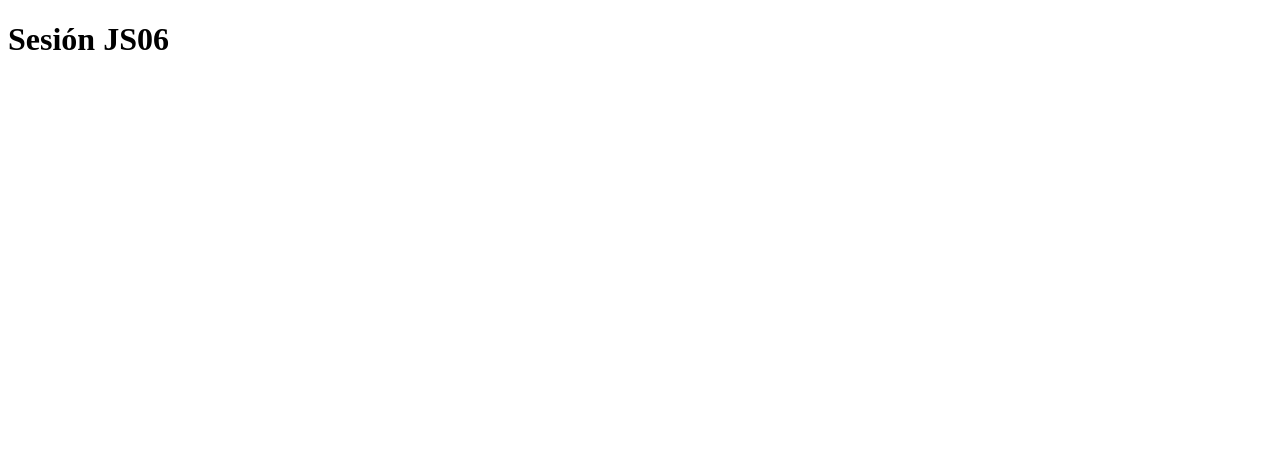
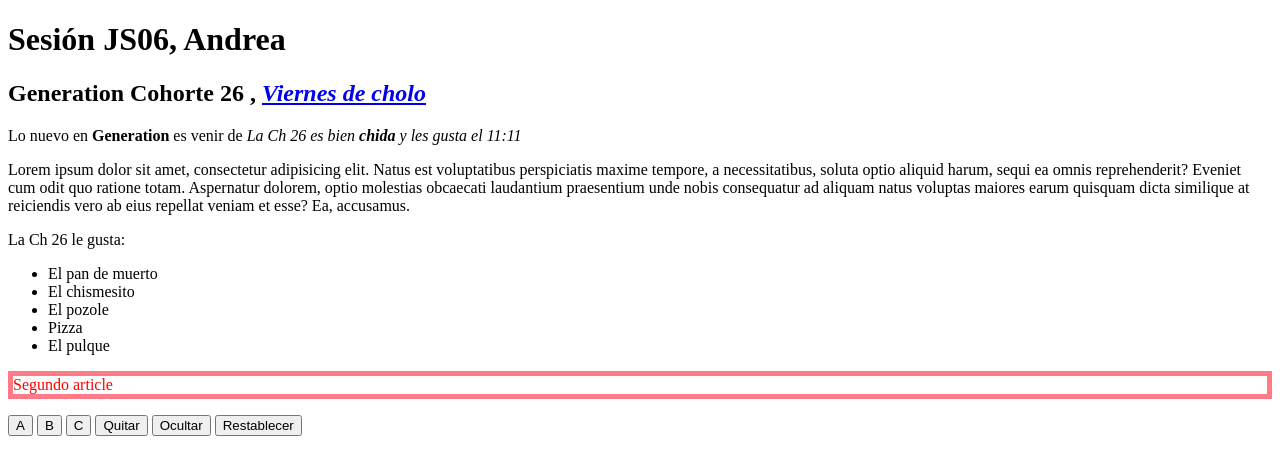
Before and after one commit to andrealar30/ch26-javascript, a plain HTML site: page js06/js06.html in a window 1280 px wide. Drawn offline with Linux system fonts and the light colour scheme.

Commit message:
se termino js06 checar el ultimo ejercicio de restaurar boton

```diff
--- a/js06/js06.html
+++ b/js06/js06.html
@@ -7,7 +7,33 @@
     <title>Document</title>
 </head>
 <body>
-    <h1>Sesión JS06</h1>
+    <h1 class="titulo" id="titulo">Sesión JS06</h1>
+    <div class="subtitulo">
+        <h2 class="subtitulo" id="subtitulo">
+            Generation Cohorte 26
+        </h2>
+    </div>
+    <article>
+        <p id="datos-generation">
+            Lo nuevo en <strong>Generation</strong> es venir de <em> muy buen ánime</em>
+        </p>
+        <p class="intro" id="intro">
+            Lorem ipsum dolor sit amet, consectetur adipisicing elit. Natus est voluptatibus perspiciatis maxime tempore, a necessitatibus, soluta optio aliquid harum, sequi ea omnis reprehenderit? Eveniet cum odit quo ratione totam.
+            Aspernatur dolorem, optio molestias obcaecati laudantium praesentium unde nobis consequatur ad aliquam natus voluptas maiores earum quisquam dicta similique at reiciendis vero ab eius repellat veniam et esse? Ea, accusamus.
+        </p>
+    </article>
+    <article id="article-news">
+        <p class="noticias" id="noticias">
+            Segundo article
+        </p>
+    </article>
+    <button id="button-A">A</button>
+    <button id="button-B">B</button>
+    <button id="button-C">C</button>
+    <button id="button-quitar" onclick="quitarBoton()">Quitar</button>
+    <button id="button-ocultar" onclick="ocultarBoton()">Ocultar</button>
+    <button id="button-restablecer" onclick="ocultarBoton()">Restablecer</button>
+
 
     <script src="./js06.js"></script>
 </body>
--- a/js06/js06.js
+++ b/js06/js06.js
@@ -1,3 +1,110 @@
-console.log("Sesion js06 operadores");
-//innerHTML entrega el contenido del html y el formato o estilos
-//innerText entrega solo el texto sin formato
+console.log("Sesión js06 operadores");
+
+//funcion definida
+function encontrarElementoByIdFuncion01(/* parametros */){
+    /* instrucciones */
+    return null;
+}
+
+//funcion expresada
+const encontrarElementByIdFuncion02 = function (/* parametros */) {
+    return null;
+};
+
+const encontrarElementoByIdFuncion03 = (/* parametros */) => {
+    return 3*4
+};
+const encontrarElementByIdFuncion04 = () => 3*4; //se pueden encontrar en parentesis y sin parentesis
+const encontrarElementByIdFuncion05 = variableParametro => 3*4;
+
+const encontrarElementoById = (nombreDesarrollador) =>{
+    const tituloRef = document.getElementById("titulo");
+    tituloRef.innerHTML = tituloRef.innerHTML + nombreDesarrollador;
+}
+encontrarElementoById (", Andrea");
+
+const changeSubtitleById = ( newTxt ) => {
+    const subtitleRef = document.getElementById("subtitulo");
+    subtitleRef.innerHTML = `${subtitleRef.innerText} , <em> ${newTxt} </em>`
+}
+changeSubtitleById("Viernes de cholos");
+
+// -------- Encontrar elementos por su tag-------
+//getElemntByTagName()
+
+const changeEmphasis = (newTxt, url) => {
+         const emphasisRef = document.getElementsByTagName("em");
+            // console.log(emphasisRef)
+            for (element of emphasisRef) {
+            console.log(element);
+            element.innerHTML = `<a href="${url}" target="_blank">${newTxt}</a>`;
+            }
+        };
+
+        changeEmphasis("Viernes friki","https://jkanime.net/");
+        changeEmphasis("Viernes de cholo","https://www.youtube.com/watch?v=3jmDkZL3HZk");
+
+//---------------selector universal-------------------
+//querySelector
+
+const findElementsByQuerySelector = () =>{
+    const refElements = document.querySelector /* ("p") */ /* ("#intro") *//*  (".intro")*/ ("p em"); //entre comillas la p para decir que estamos buscando un paragraph
+    refElements.innerHTML = "La Ch 26 es bien <strong> chida </strong> y les gusta el 11:11";
+
+}
+findElementsByQuerySelector();
+
+// -------------- Crear nuevo elemento ----------------------------
+// appendChild
+
+const newElement = () => {
+    const newElementRef = document.createElement("p"); // <p> </p>
+
+    newElementRef.innerHTML = ` La Ch 26 le gusta:
+    <ul>
+        <li>El pan de muerto</li>
+        <li>El chismesito</li>
+        <li>El pozole</li>
+        <li>Pizza</li>
+        <li>El pulque</li>
+    </ul>
+    `
+    const articleRef = document.querySelector("article");
+    articleRef.appendChild( newElementRef  ); // Se agrega el nuevo elemento
+    // Clonar el nodo anterior
+    // const nodoClonado = articleRef.cloneNode( true );
+    // document.querySelector("#article-news").appendChild( nodoClonado );
+};
+
+newElement();
+
+const changeColor = (color) => {
+    const refIntro = document.getElementById("noticias");
+    refIntro.style.color = color;
+}
+changeColor ("red");
+
+// Agregar a un elemento un border
+// .style.border
+// .style.border = "thick solid #0000FF";
+
+const changeBorder = (color) => {
+    const refIntro = document.getElementById("noticias");
+    refIntro.style.border = `thick solid ${color}`;
+}
+changeBorder ("#ff7987");
+
+//--Propiedades de visualizacion(desaparecer elementos d)--
+const quitarBoton = ( ) => {
+    const buttonRef = document.getElementById("button-B");
+    buttonRef.style.display = "none"; // quitar elemento
+}
+
+const ocultarBoton = () => {
+    const buttonRef = document.getElementById("button-B");
+    buttonRef.style.visibility = "hidden"; // ocultar elemento
+}
+const restablecerBoton = () => {
+    const buttonRef = document.getElementById("button-B");
+    buttonRef.removeAttribute("style");
+}
```
Also changed, not shown: js06/consola.js (added, +11 -0 lines).
